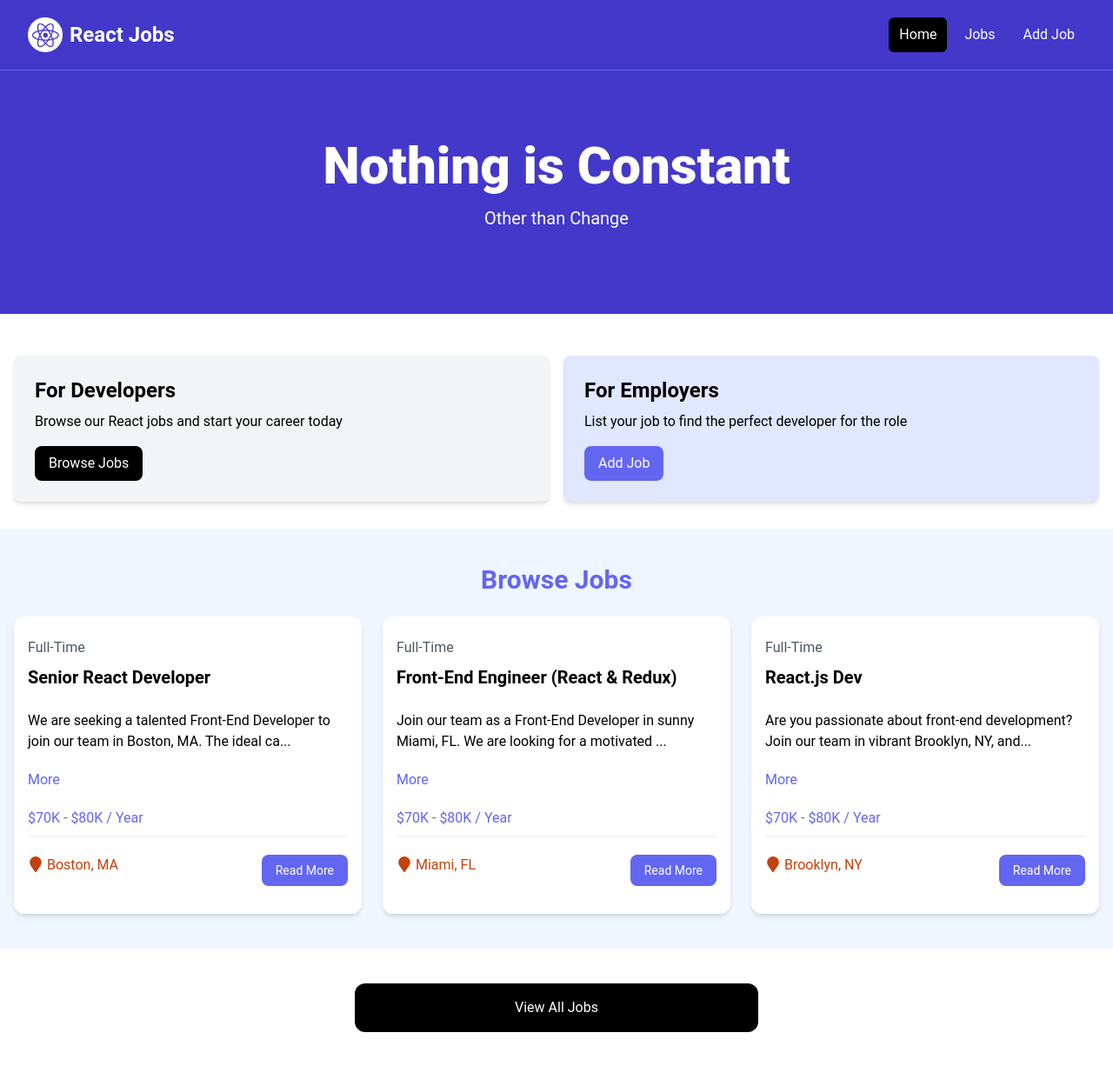
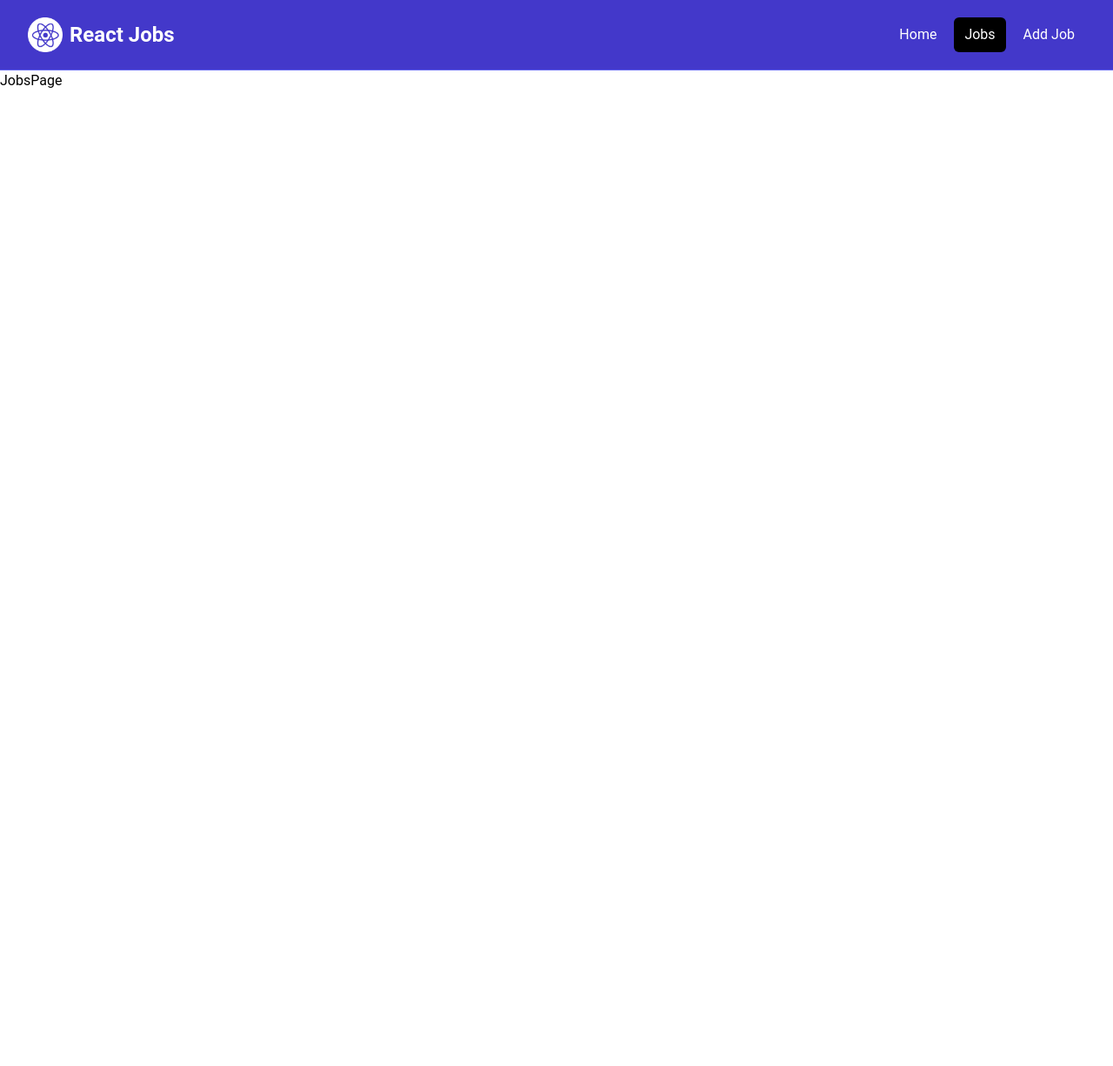
Before and after one commit to farhannizami/job-portal-react, a React (Vite) app: page /jobs in a window 1280 px wide. Shown: the whole page at 87% size. After the commit the page ends 800 px from the top, so only its background shows below. Built offline with nearby package versions, Linux system fonts and the light colour scheme.

Commit message:
react router added router added active page is highlighted in navbar 404 page added

```diff
--- a/package.json
+++ b/package.json
@@ -12,7 +12,8 @@
   "dependencies": {
     "react": "^18.2.0",
     "react-dom": "^18.2.0",
-    "react-icons": "^5.2.0"
+    "react-icons": "^5.2.0",
+    "react-router-dom": "^6.23.0"
   },
   "devDependencies": {
     "@types/react": "^18.2.66",
--- a/src/App.jsx
+++ b/src/App.jsx
@@ -1,20 +1,22 @@
 import React from 'react';
-import Navbar from './components/Navbar';
-import Hero from './components/Hero';
-import HomeCards from './components/HomeCards';
-import JobListings from './components/JobListings';
-import ViewAllJobs from './components/ViewAllJobs';
+import HomePage from './pages/HomePage';
+import { Route, createBrowserRouter, createRoutesFromElements, RouterProvider } from 'react-router-dom';
+import MainLayout from './layouts/MainLayout';
+import JobsPage from './pages/JobsPage';
+import NotFoundPage from './pages/NotFoundPage';
+
+const router = createBrowserRouter(
+  createRoutesFromElements(
+    <Route path='/' element={<MainLayout></MainLayout>}>
+      <Route index element={<HomePage></HomePage>}></Route>
+      <Route path='/jobs' element={<JobsPage></JobsPage>}></Route>
+      <Route path='*' element={<NotFoundPage></NotFoundPage>}></Route>
+    </Route>
+  )
+);
 
 const App = () => {
-  return (
-    <>
-      <Navbar></Navbar>
-      <Hero></Hero>
-      <HomeCards></HomeCards>
-      <JobListings></JobListings>
-      <ViewAllJobs></ViewAllJobs>
-    </>
-  )
+  return <RouterProvider router={router}></RouterProvider>
 }
 
 export default App
--- a/src/components/HomeCards.jsx
+++ b/src/components/HomeCards.jsx
@@ -1,5 +1,6 @@
 import React from 'react';
 import Card from './Card';
+import { Link } from 'react-router-dom';
 
 function HomeCards() {
     return (
@@ -11,24 +12,24 @@
                         <p className="mt-2 mb-4">
                             Browse our React jobs and start your career today
                         </p>
-                        <a
-                            href="/jobs.html"
+                        <Link
+                            to="/jobs"
                             className="inline-block bg-black text-white rounded-lg px-4 py-2 hover:bg-gray-700"
                         >
                             Browse Jobs
-                        </a>
+                        </Link>
                     </Card>
                     <Card bg='bg-indigo-100'>
                         <h2 className="text-2xl font-bold">For Employers</h2>
                         <p className="mt-2 mb-4">
                             List your job to find the perfect developer for the role
                         </p>
-                        <a
-                            href="/add-job.html"
+                        <Link
+                            to="/add-job"
                             className="inline-block bg-indigo-500 text-white rounded-lg px-4 py-2 hover:bg-indigo-600"
                         >
                             Add Job
-                        </a>
+                        </Link>
                     </Card>
                 </div>
             </div>
--- a/src/components/JobListing.jsx
+++ b/src/components/JobListing.jsx
@@ -1,6 +1,7 @@
 import React from 'react';
 import { useState } from 'react';
 import { FaMapMarker } from 'react-icons/fa';
+import { Link } from 'react-router-dom';
 
 const JobListing = ({ job }) => {
 
@@ -35,12 +36,12 @@
                         <FaMapMarker className='inline text-lg mb-1 mr-1'></FaMapMarker>
                         {job.location}
                     </div>
-                    <a
-                        href={`/job/${job.id}`}
+                    <Link
+                        to={`/job/${job.id}`}
                         className="h-[36px] bg-indigo-500 hover:bg-indigo-600 text-white px-4 py-2 rounded-lg text-center text-sm"
                     >
                         Read More
-                    </a>
+                    </Link>
                 </div>
             </div>
         </div>
--- a/src/components/Navbar.jsx
+++ b/src/components/Navbar.jsx
@@ -1,7 +1,12 @@
 import React from 'react';
 import logo from '../assets/images/logo.png';
+import { NavLink } from 'react-router-dom';
 
 const Navbar = () => {
+
+    const activeClassAttribtute = "text-white bg-black hover:bg-gray-900 hover:text-white rounded-md px-3 py-2";
+    const inactiveClassAttribute = "text-white hover:bg-gray-900 hover:text-white rounded-md px-3 py-2";
+
     return (
         <nav className="bg-indigo-700 border-b border-indigo-500">
             <div className="mx-auto max-w-7xl px-2 sm:px-6 lg:px-8">
@@ -10,7 +15,7 @@
                         className="flex flex-1 items-center justify-center md:items-stretch md:justify-start"
                     >
                         {/* <!-- Logo --> */}
-                        <a className="flex flex-shrink-0 items-center mr-4" href="/index.html">
+                        <NavLink className="flex flex-shrink-0 items-center mr-4" to="/">
                             <img
                                 className="h-10 w-auto"
                                 src={logo}
@@ -19,24 +24,21 @@
                             <span className="hidden md:block text-white text-2xl font-bold ml-2"
                             >React Jobs</span
                             >
-                        </a>
+                        </NavLink>
                         <div className="md:ml-auto">
                             <div className="flex space-x-2">
-                                <a
-                                    href="/index.html"
-                                    className="text-white bg-black hover:bg-gray-900 hover:text-white rounded-md px-3 py-2"
-                                >Home</a
-                                >
-                                <a
-                                    href="/jobs.html"
-                                    className="text-white hover:bg-gray-900 hover:text-white rounded-md px-3 py-2"
-                                >Jobs</a
-                                >
-                                <a
-                                    href="/add-job.html"
-                                    className="text-white hover:bg-gray-900 hover:text-white rounded-md px-3 py-2"
-                                >Add Job</a
-                                >
+                                <NavLink
+                                    to="/"
+                                    className={({ isActive }) => isActive? activeClassAttribtute : inactiveClassAttribute}
+                                >Home</NavLink>
+                                <NavLink
+                                    to="/jobs"
+                                    className={({ isActive }) => isActive? activeClassAttribtute : inactiveClassAttribute}
+                                >Jobs</NavLink>
+                                <NavLink
+                                    to="/add-job"
+                                    className={({ isActive }) => isActive? activeClassAttribtute : inactiveClassAttribute}
+                                >Add Job</NavLink>
                             </div>
                         </div>
                     </div>
--- a/src/components/ViewAllJobs.jsx
+++ b/src/components/ViewAllJobs.jsx
@@ -1,13 +1,13 @@
-import React from 'react'
+import React from 'react';
+import { Link } from 'react-router-dom';
 
 const ViewAllJobs = () => {
     return (
         <section className="m-auto max-w-lg my-10 px-6">
-            <a
-                href="/jobs"
+            <Link
+                to="/jobs"
                 className="block bg-black text-white text-center py-4 px-6 rounded-xl hover:bg-gray-700"
-            >View All Jobs</a
-            >
+            >View All Jobs</Link>
         </section>
     )
 }
--- /dev/null
+++ b/src/layouts/MainLayout.jsx
@@ -0,0 +1,14 @@
+import React from 'react';
+import { Outlet } from 'react-router-dom';
+import Navbar from '../components/Navbar';
+
+const MainLayout = () => {
+    return (
+        <>
+            <Navbar></Navbar>
+            <Outlet></Outlet>
+        </>
+    )
+}
+
+export default MainLayout
--- /dev/null
+++ b/src/pages/HomePage.jsx
@@ -0,0 +1,18 @@
+import React from 'react';
+import Hero from '../components/Hero';
+import HomeCards from '../components/HomeCards';
+import JobListings from '../components/JobListings';
+import ViewAllJobs from '../components/ViewAllJobs';
+
+const HomePage = () => {
+    return (
+        <>
+            <Hero></Hero>
+            <HomeCards></HomeCards>
+            <JobListings></JobListings>
+            <ViewAllJobs></ViewAllJobs>
+        </>
+    )
+}
+
+export default HomePage
--- /dev/null
+++ b/src/pages/JobsPage.jsx
@@ -0,0 +1,9 @@
+import React from 'react'
+
+const JobsPage = () => {
+    return (
+        <div>JobsPage</div>
+    )
+}
+
+export default JobsPage
--- /dev/null
+++ b/src/pages/NotFoundPage.jsx
@@ -0,0 +1,19 @@
+import React from 'react';
+import { Link } from 'react-router-dom';
+import { FaExclamationTriangle } from 'react-icons/fa';
+
+const NotFoundPage = () => {
+    return (
+        <section className="text-center flex flex-col justify-center items-center h-96">
+            <FaExclamationTriangle className='text-yellow-400 text-6xl mb-4'></FaExclamationTriangle>
+            <h1 className="text-6xl font-bold mb-4">404 Not Found</h1>
+            <p className="text-xl mb-5">This page does not exist</p>
+            <Link
+                to="/"
+                className="text-white bg-indigo-700 hover:bg-indigo-900 rounded-md px-3 py-2 mt-4"
+            >Go Back</Link>
+        </section>
+    )
+}
+
+export default NotFoundPage
```
Also changed, not shown: 1 other file (tests, documents, lock files or other folders).
